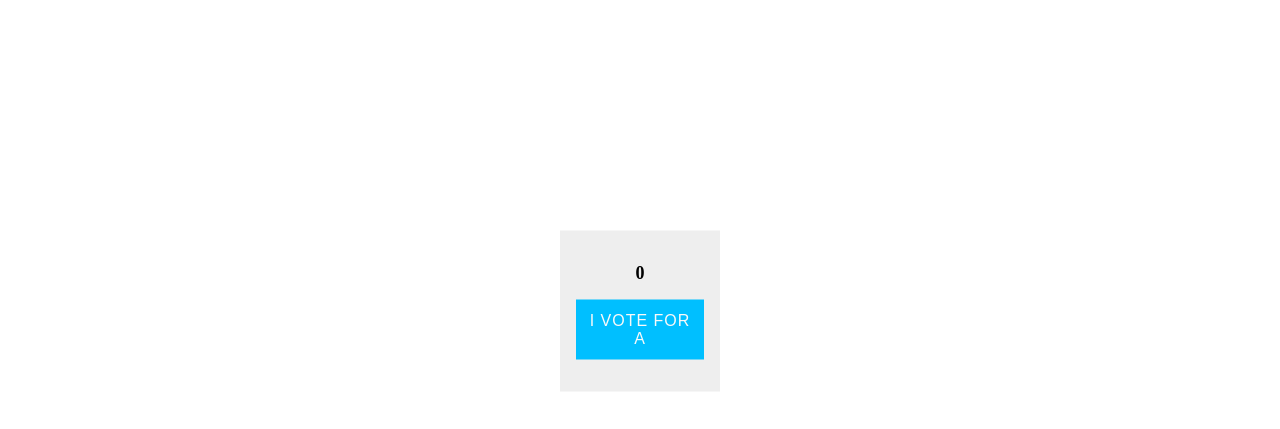
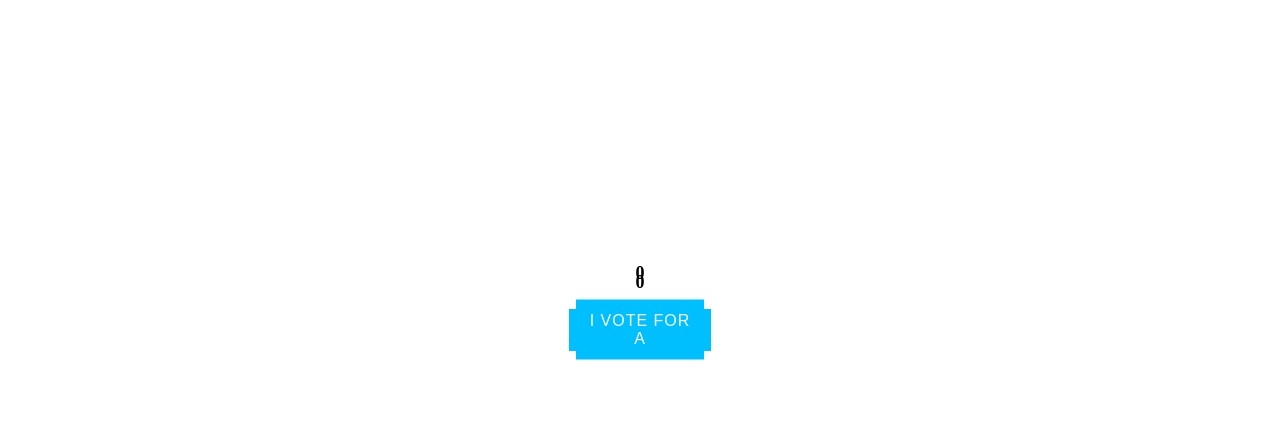
Before and after one commit to ferdinandmukodo/dems-kit, a plain HTML site: page index.html in a window 1280 px wide. Shown: the part 89-518 px from the top of the page. Drawn offline with Linux system fonts and the light colour scheme.

```diff
--- a/index.html
+++ b/index.html
@@ -22,13 +22,14 @@
     <!-- <div id="liveDate"><span id='timer'></span></div> -->
 
     <div class="main-container">
-
-
-        <div class="voteContainer">
+        <div class="voteContainerA">
             <p><output id="output">0</output></p>
             <p><button type="button" id="btn">I VOTE FOR A</button></p>
         </div>
-
+        <div class="voteContainerB">
+            <p><output id="outputB">0</output></p>
+            <p><button type="button" id="btnvoteB">I VOTE FOR B</button></p>
+        </div>
     </div>
 
 
--- a/styles/login.css
+++ b/styles/login.css
@@ -347,7 +347,7 @@
       border-bottom: 1px solid rgba(255, 255, 255, .0);
       padding: 0 0 0 2px;
       -webkit-transition: all 0.30s ease-in-out;
-        -moz-transition: all 0.30s ease-in-out;
+       -moz-transition: all 0.30s ease-in-out;
         -ms-transition: all 0.30s ease-in-out;
         -o-transition: all 0.30s ease-in-out;
   }
--- a/styles/style.css
+++ b/styles/style.css
@@ -314,12 +314,11 @@ main-container{
   display: flex;
   flex-direction: row;
 }
-.voteContainer {
+.voteContainerA {
   width: 8em;
   min-height: 2em;
   padding: 1em;
   position: absolute;
-  background-color: #eee;
   top: 50%;
   left: 50%;
   transform: translate(-50%, -50%);
```
